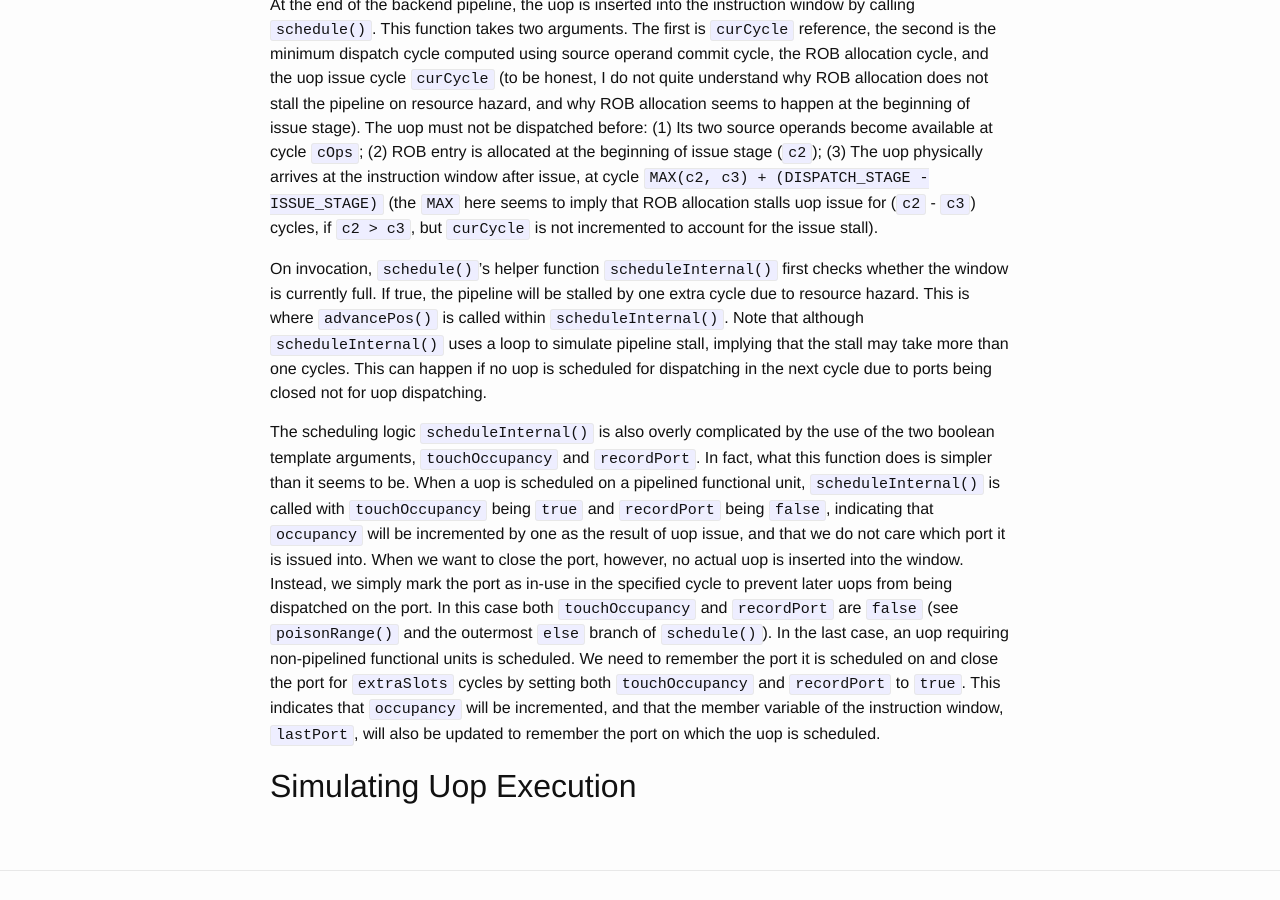
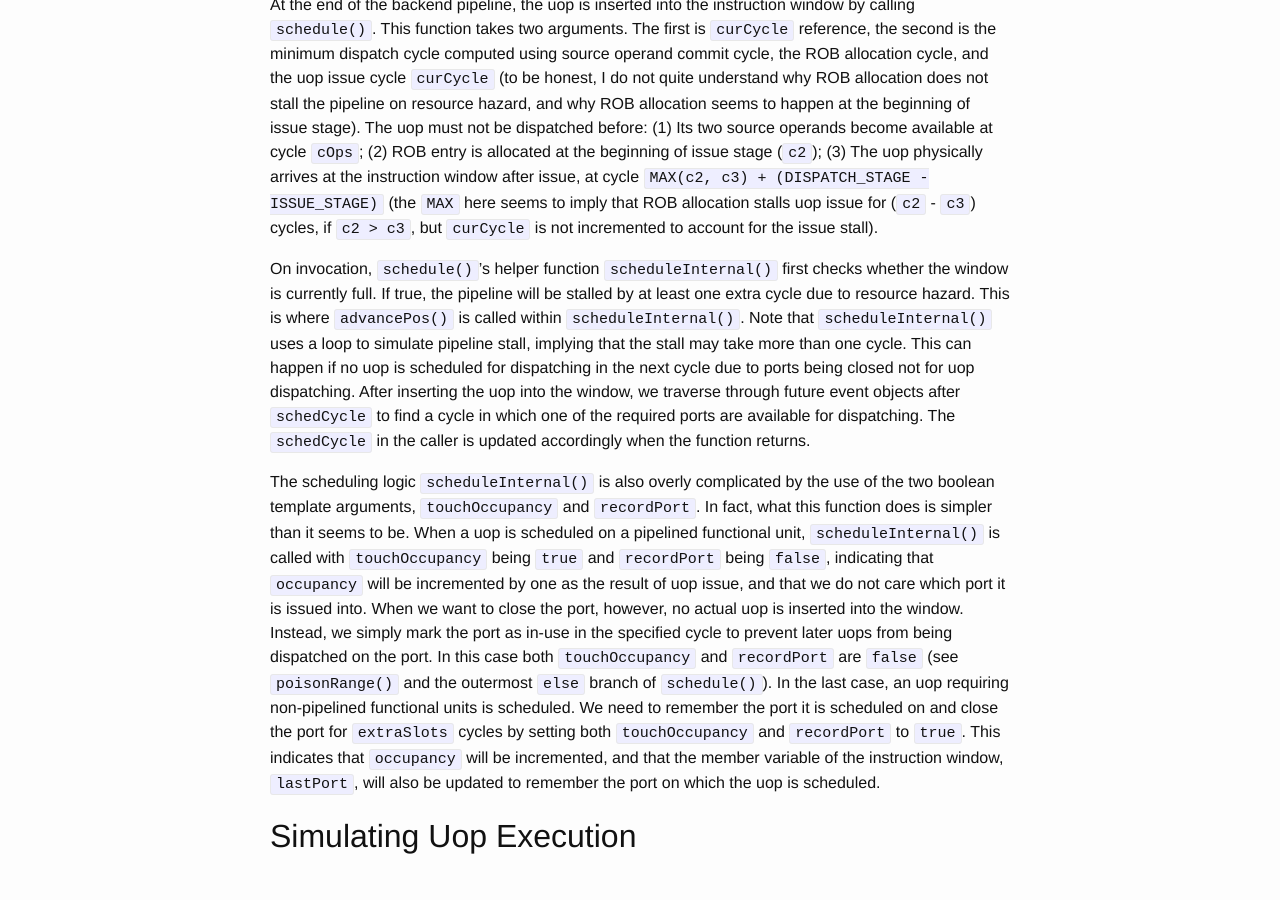
Before and after one commit to wangziqi2013/wangziqi2013.github.io, a Jekyll site: the page built from _posts/2019-12-31-zsim-microarch.markdown, in a window 1280 px wide and 900 px high, scrolled down 19566 px. Built offline with Jekyll 4.4.1, drawn with Linux system fonts in a browser that asks for light colours.

Commit message:
Finish scheduleInternal

```diff
--- a/_posts/2019-12-31-zsim-microarch.markdown
+++ b/_posts/2019-12-31-zsim-microarch.markdown
@@ -709,10 +709,12 @@ after issue, at cycle `MAX(c2, c3) + (DISPATCH_STAGE - ISSUE_STAGE)` (the `MAX`
 stalls uop issue for (`c2` - `c3`) cycles, if `c2 > c3`, but `curCycle` is not incremented to account for the issue stall).
 
 On invocation, `schedule()`'s helper function `scheduleInternal()` first checks whether the window is currently full.
-If true, the pipeline will be stalled by one extra cycle due to resource hazard. This is where `advancePos()` is called
-within `scheduleInternal()`. Note that although `scheduleInternal()` uses a loop to simulate pipeline stall, implying that
-the stall may take more than one cycles. This can happen if no uop is scheduled for dispatching in the next cycle due
-to ports being closed not for uop dispatching.
+If true, the pipeline will be stalled by at least one extra cycle due to resource hazard. This is where `advancePos()`
+is called within `scheduleInternal()`. Note that `scheduleInternal()` uses a loop to simulate pipeline stall, implying that
+the stall may take more than one cycle. This can happen if no uop is scheduled for dispatching in the next cycle due
+to ports being closed not for uop dispatching. After inserting the uop into the window, we traverse through future
+event objects after `schedCycle` to find a cycle in which one of the required ports are available for dispatching. The
+`schedCycle` in the caller is updated accordingly when the function returns.
 
 The scheduling logic `scheduleInternal()` is also overly complicated by the use of the two boolean template arguments,
 `touchOccupancy` and `recordPort`. In fact, what this function does is simpler than it seems to be. When a uop
```
